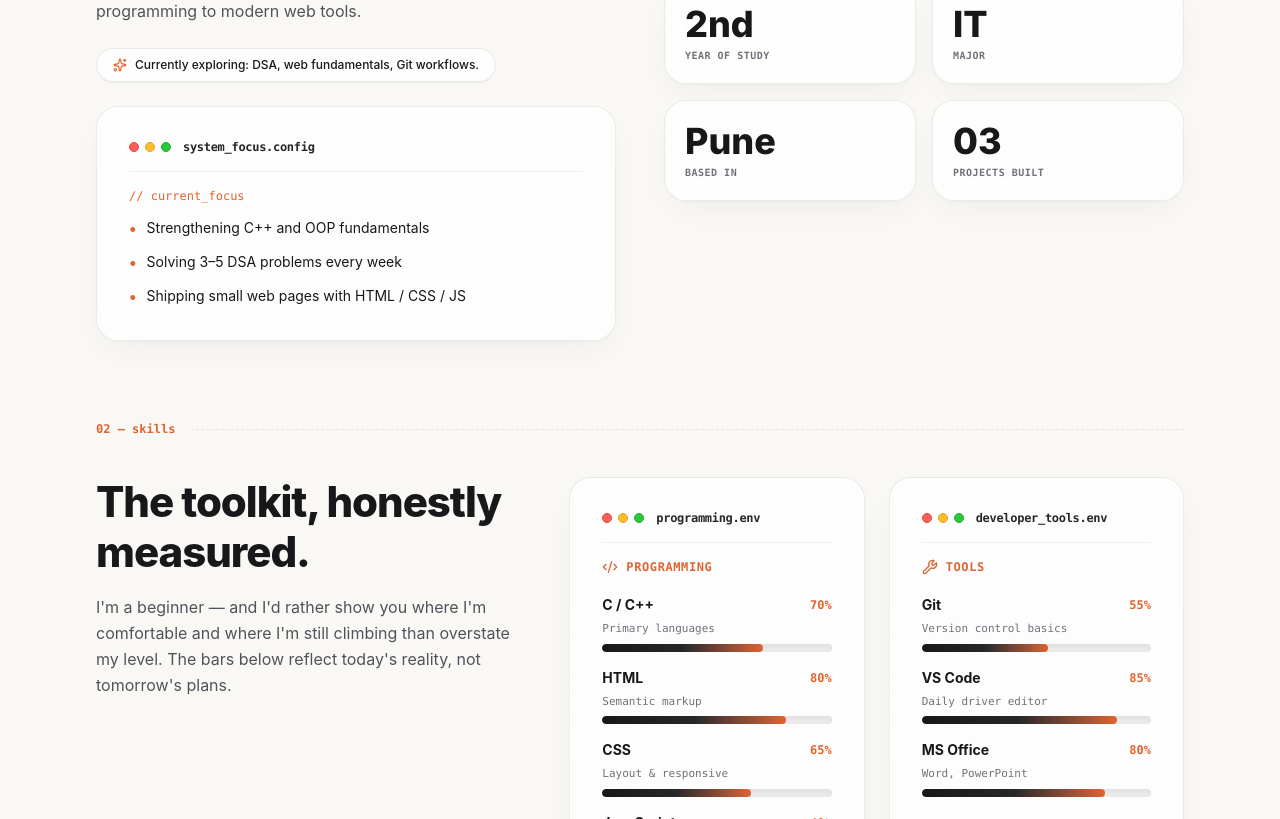
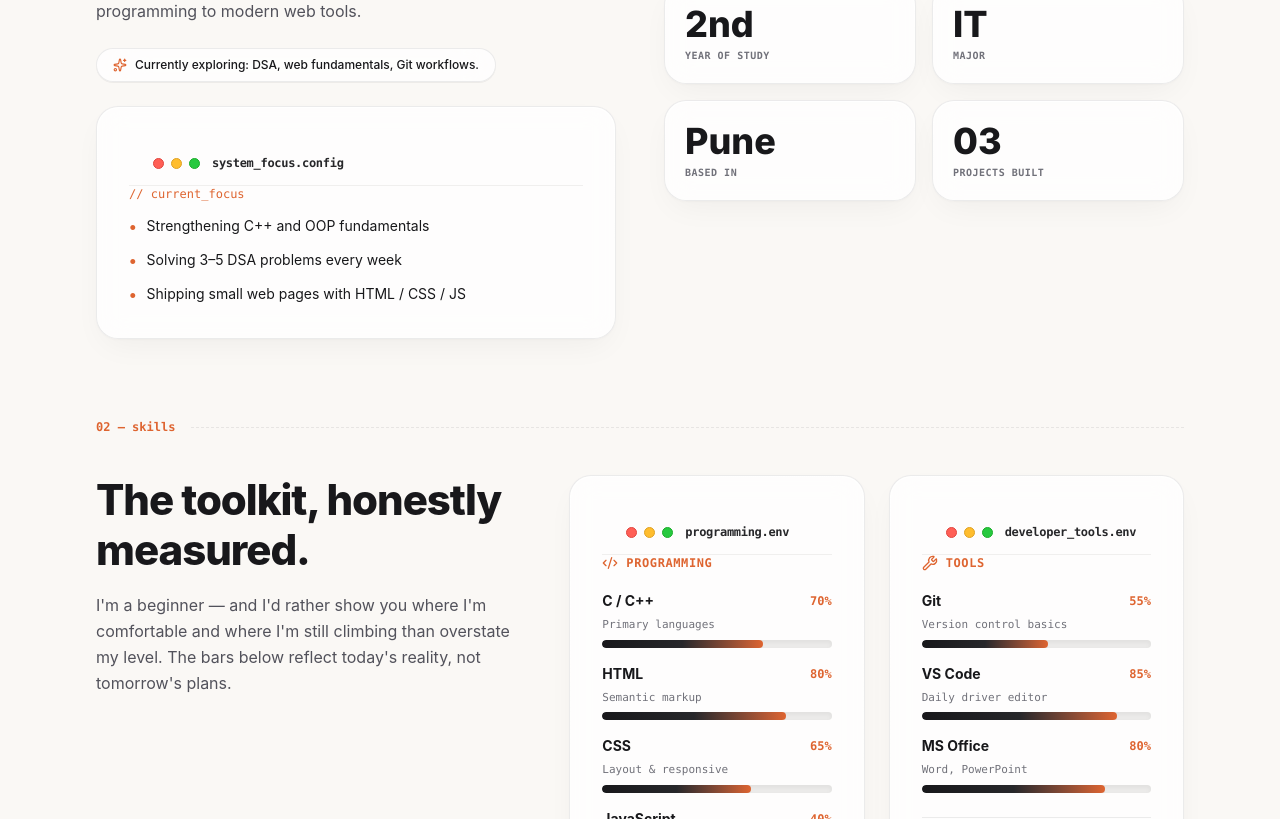
Before and after one commit to Parthtantak/Portfolio, a React (Vite) app: page / in a window 1280 px wide. Shown: the part 1281-2100 px from the top of the page. Built offline with nearby package versions, Linux system fonts and the light colour scheme; no server answers.

Commit message:
Fix macOS window traffic lights padding so red dot is 100% visible and unclipped

```diff
--- a/src/components/common/GlassCard.jsx
+++ b/src/components/common/GlassCard.jsx
@@ -17,12 +17,12 @@ export const GlassCard = ({
       className={`glass-panel specular-border rounded-2xl sm:rounded-[22px] p-6 sm:p-8 relative overflow-hidden backdrop-blur-xl transition-all ${className}`}
       {...props}
     >
-      {/* Desktop Window Titlebar Option */}
+      {/* Desktop Window Titlebar Option with macOS Control Padding */}
       {(showDots || title || badge) && (
-        <div className="flex items-center justify-between pb-4 mb-4 border-b border-stone-200/60 dark:border-white/10 relative z-10">
+        <div className="flex items-center justify-between px-6 pt-4 pb-3.5 border-b border-stone-200/60 dark:border-white/10 relative z-10">
           <div className="flex items-center gap-3">
             {showDots && (
-              <div className="window-dots">
+              <div className="window-dots flex items-center gap-2 shrink-0">
                 <span className="window-dot window-dot-red" />
                 <span className="window-dot window-dot-yellow" />
                 <span className="window-dot window-dot-green" />
--- a/src/index.css
+++ b/src/index.css
@@ -108,17 +108,19 @@ body {
   pointer-events: none;
 }
 
-/* GlassOS Window Header Accent Dots */
+/* GlassOS Window Header Accent Dots (Authentic macOS controls) */
 .window-dots {
   display: flex;
   align-items: center;
-  gap: 6px;
+  gap: 7px;
 }
 
 .window-dot {
-  width: 10px;
-  height: 10px;
+  width: 11px;
+  height: 11px;
   border-radius: 9999px;
+  display: inline-block;
+  flex-shrink: 0;
 }
 
 .window-dot-red { background-color: #ff5f56; border: 1px solid #e0443e; }
```
